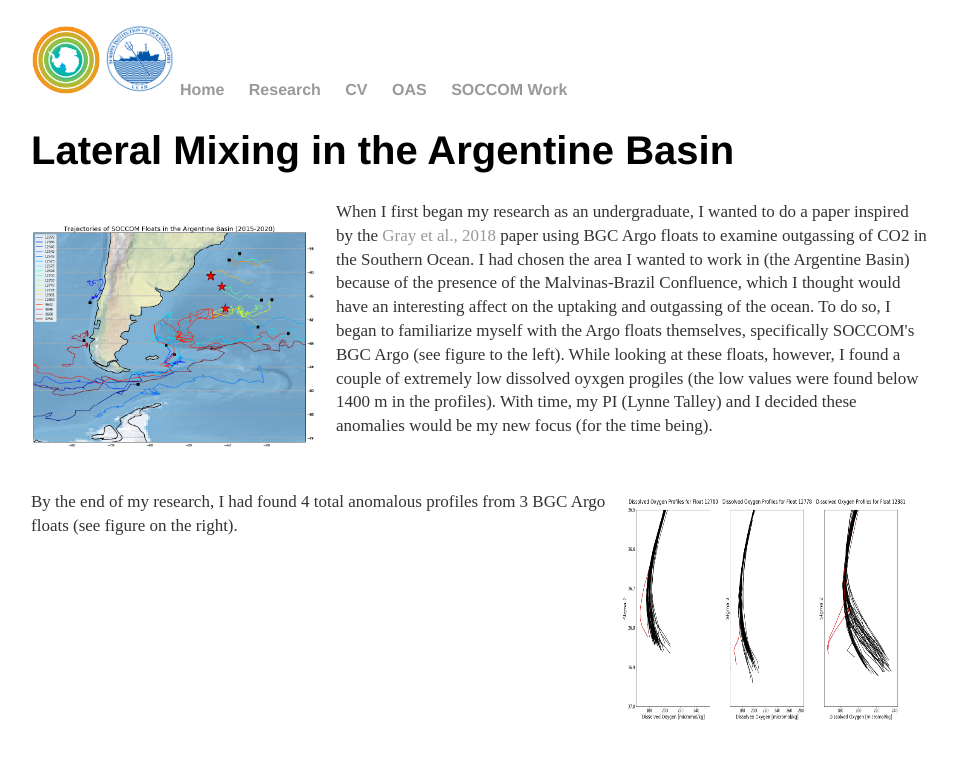
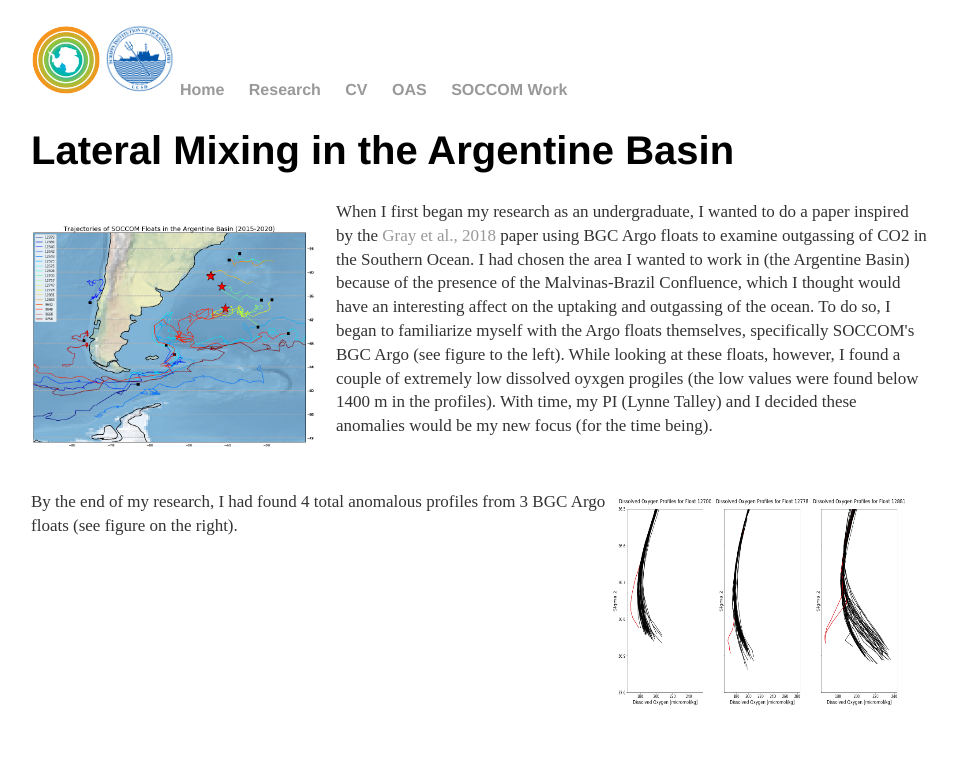
Before and after one commit to SawyerBrand/SawyerBrand.github.io, a Jekyll site: the page Research/res/index.html, which Jekyll copies as it is, in a window 1280 px wide. Shown: the top 759 px of the page, without its empty margins (161-1119 px from the left). Built offline with Jekyll 4.4.1, drawn with Linux system fonts in a browser that asks for light colours.

Commit message:
Update index.html

```diff
--- a/Research/res/index.html
+++ b/Research/res/index.html
@@ -39,7 +39,7 @@
 				progiles (the low values were found below 1400 m in the profiles). With time, my PI (Lynne Talley) and I decided these anomalies would
 				be my new focus (for the time being).</p>
 	<br>
-			<p style="float: right;"><img style="margin-right:20px" src="Images/Anomalies_DO_Final.png" width="285" height="225" class="inline"></p>
+			<p style="float: right;"><img style="margin-right:20px" src="Images/Anomalies_DO_Final.png" width="295" height="210" class="inline"></p>
 			<p style="font-size:17px"> By the end of my research, I had found 4 total anomalous profiles from 3 BGC Argo floats (see figure on the right).</p>
 			</div>
 
```
